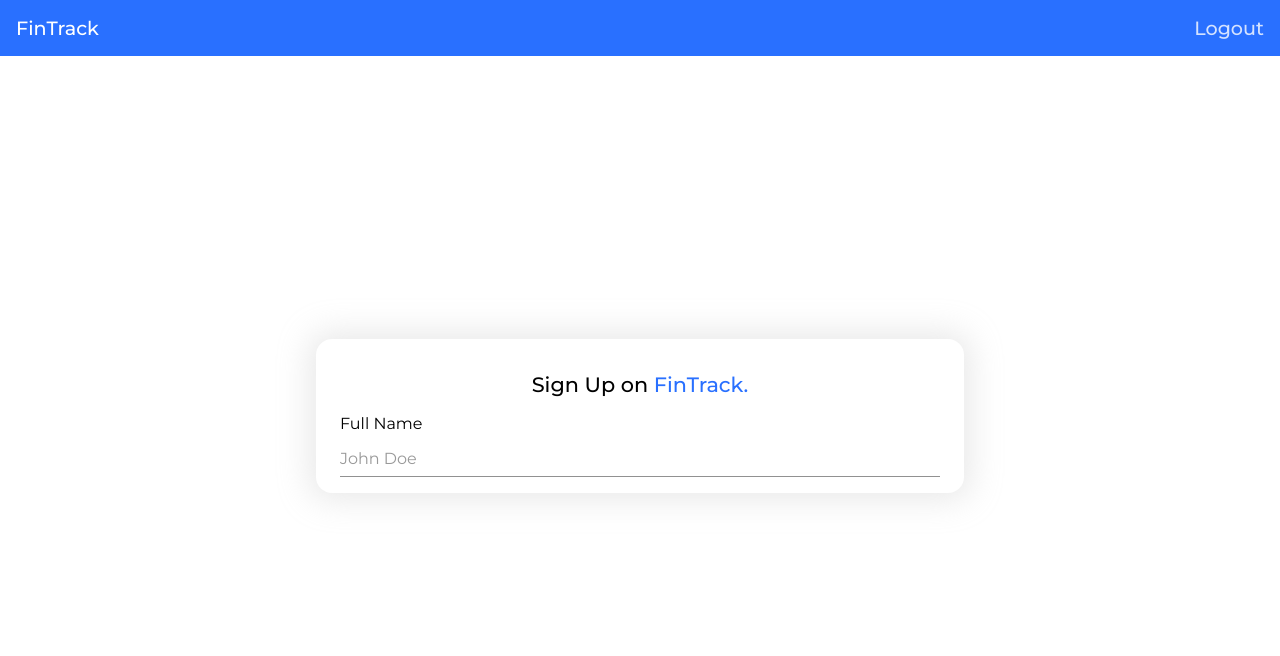
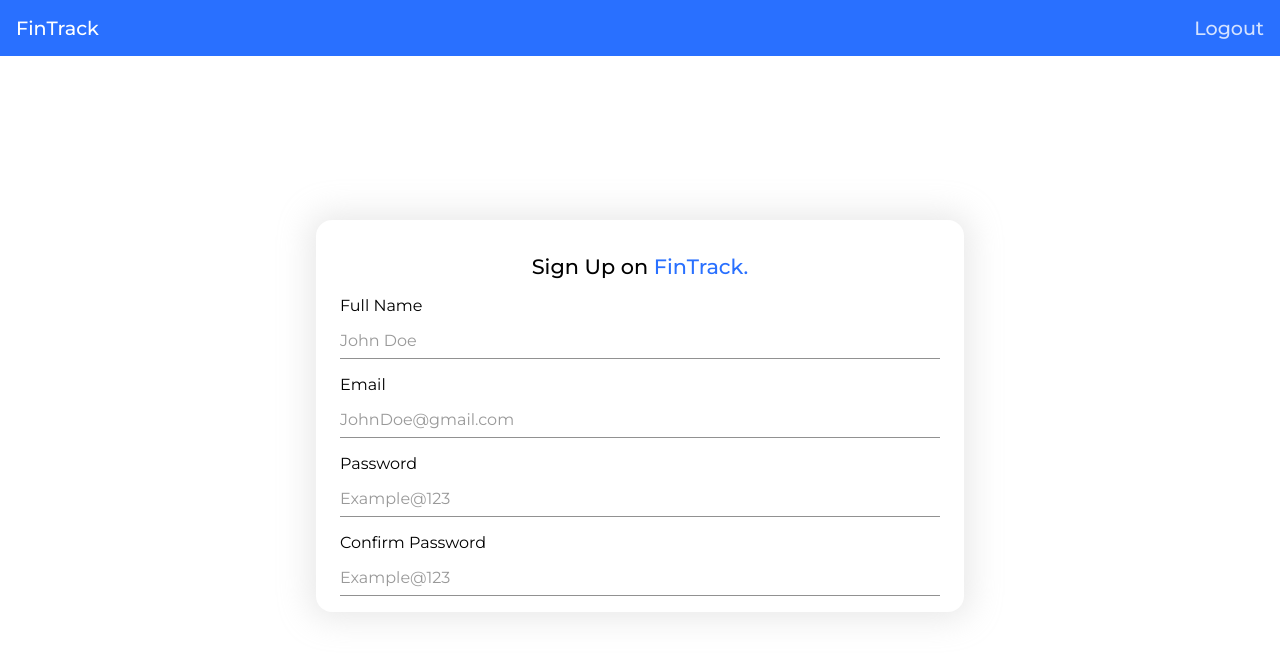
Before and after one commit to mokshmahajan2004/FinTrack, a React (Create React App) app: page / in a window 1280 px wide. Shown: the top 656 px of the page. Built offline with nearby package versions, Linux system fonts and the light colour scheme.

Commit message:
Signup Component Form

```diff
--- a/src/components/SignupSignin/index.js
+++ b/src/components/SignupSignin/index.js
@@ -1,17 +1,44 @@
-import React, { useState } from 'react';
+import React, { useState } from "react";
 import "./style.css";
-import Input from '../Input';
+import Input from "../Input";
 function SignupSigninComponent() {
-  const [name,setName]=useState("")
+  const [name, setName] = useState("");
+  const [email, setEmail] = useState("");
+  const [password, setPassword] = useState("");
+  const [confirmPassword, setConfirmPassword] = useState("");
   return (
-    <div className='signup-wrapper'>
-     <h2 className='title'>Sign Up on <span style={{color:"var(--theme)"}}>FinTrack.</span></h2>
-    <form>
-      <Input label={"Full Name"} state={name} setState={setName} placeholder={"John Doe"}/>
-    </form>
-
+    <div className="signup-wrapper">
+      <h2 className="title">
+        Sign Up on <span style={{ color: "var(--theme)" }}>FinTrack.</span>
+      </h2>
+      <form>
+        <Input
+          label={"Full Name"}
+          state={name}
+          setState={setName}
+          placeholder={"John Doe"}
+        />
+        <Input
+          label={"Email"}
+          state={email}
+          setState={setEmail}
+          placeholder={"JohnDoe@gmail.com"}
+        />
+        <Input
+          label={"Password"}
+          state={password}
+          setState={setPassword}
+          placeholder={"Example@123"}
+        />
+        <Input
+          label={"Confirm Password"}
+          state={confirmPassword}
+          setState={setConfirmPassword}
+          placeholder={"Example@123"}
+        />
+      </form>
     </div>
-  )
+  );
 }
 
-export default SignupSigninComponent
+export default SignupSigninComponent;
```
